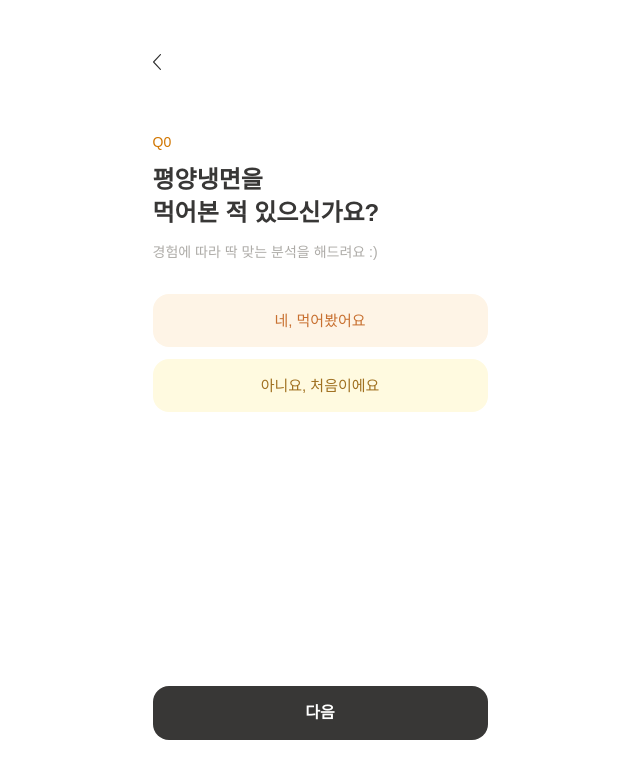
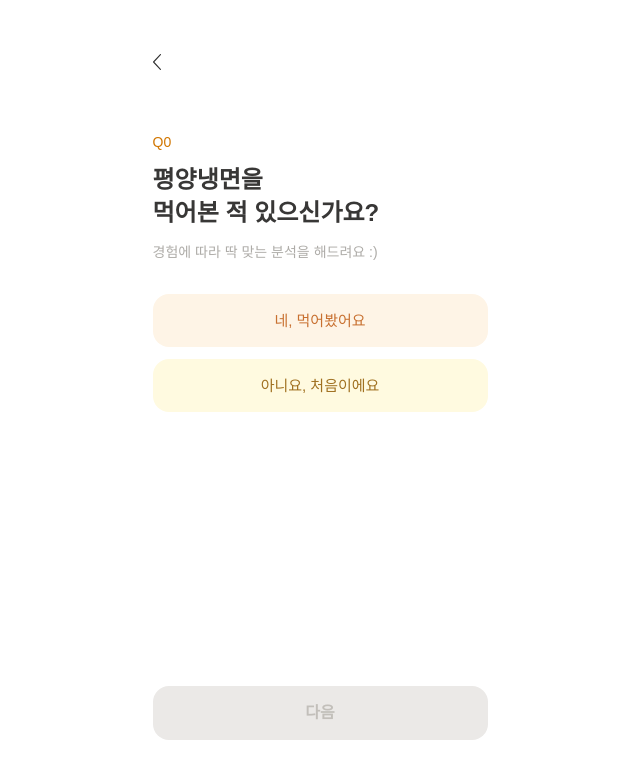
Before and after one commit to plers-org/pyongyang_naengmyeon_test_FrontEnd, a Next.js app: page /quiz/branch in a window 1280 px wide. Shown: the top 778 px of the page, without its empty margins (320-960 px from the left). Built offline with nearby package versions, Linux system fonts and the light colour scheme.

Commit message:
fix : #18 option button 선택 시 색 고정되게 수정 및 disabled 활성화

```diff
--- a/src/app/quiz/branch/page.tsx
+++ b/src/app/quiz/branch/page.tsx
@@ -1,12 +1,19 @@
+"use client";
+
+import { useState } from "react";
 import { AppBar } from "@/components/common/AppBar";
 import { DefaultButton } from "@/components/common/DefaultButton";
 import { OptionButton } from "@/components/common/OptionButton";
 
+type Answer = "experienced" | "beginner";
+
 export default function Page() {
+  const [answer, setAnswer] = useState<Answer | null>(null);
+
   return (
     <main className="flex flex-col min-h-screen pt-11 pb-15">
       <AppBar />
-      <div className="flex flex-col px-5 pt-[54px] ">
+      <div className="flex flex-col px-5 pt-[54px]">
         <p className="text-caption2 text-orange-80">Q0</p>
         <h1 className="text-headline2 text-warm-gray-90 mt-3">
           평양냉면을
@@ -16,14 +23,28 @@ export default function Page() {
         <p className="text-subtitle1 text-warm-gray-50 mt-3">
           경험에 따라 딱 맞는 분석을 해드려요 :)
         </p>
-        <OptionButton className="mt-[31px]" variant="option1">
+        <OptionButton
+          className="mt-[31px]"
+          variant="option1"
+          selected={answer === "experienced"}
+          onClick={() => setAnswer("experienced")}
+        >
           네, 먹어봤어요
         </OptionButton>
-        <OptionButton className="mt-3" variant="option2">
+        <OptionButton
+          className="mt-3"
+          variant="option2"
+          selected={answer === "beginner"}
+          onClick={() => setAnswer("beginner")}
+        >
           아니요, 처음이에요
         </OptionButton>
       </div>
-      <DefaultButton variant="primary" className="mt-auto mx-5">
+      <DefaultButton
+        variant="primary"
+        className="mt-auto mx-5"
+        disabled={answer === null}
+      >
         다음
       </DefaultButton>
     </main>
--- a/src/components/common/OptionButton.tsx
+++ b/src/components/common/OptionButton.tsx
@@ -4,34 +4,56 @@ export type OptionButtonVariant = "option1" | "option2" | "option3" | "option4";
 
 export type OptionButtonProps = ButtonHTMLAttributes<HTMLButtonElement> & {
   variant?: OptionButtonVariant;
+  selected?: boolean;
 };
 
-const VARIANT_STYLES: Record<OptionButtonVariant, string> = {
-  option1:
-    "bg-button-option1-bg-default text-button-option1-text-default active:bg-button-option1-bg-selected active:text-button-option1-text-selected",
-  option2:
-    "bg-button-option2-bg-default text-button-option2-text-default active:bg-button-option2-bg-selected active:text-button-option2-text-selected",
-  option3:
-    "bg-button-option3-bg-default text-button-option3-text-default active:bg-button-option3-bg-selected active:text-button-option3-text-selected",
-  option4:
-    "bg-button-option4-bg-default text-button-option4-text-default active:bg-button-option4-bg-selected active:text-button-option4-text-selected",
+const VARIANT_STYLES: Record<
+  OptionButtonVariant,
+  { default: string; selected: string }
+> = {
+  option1: {
+    default:
+      "bg-button-option1-bg-default text-button-option1-text-default active:bg-button-option1-bg-selected active:text-button-option1-text-selected",
+    selected: "bg-button-option1-bg-selected text-button-option1-text-selected",
+  },
+  option2: {
+    default:
+      "bg-button-option2-bg-default text-button-option2-text-default active:bg-button-option2-bg-selected active:text-button-option2-text-selected",
+    selected: "bg-button-option2-bg-selected text-button-option2-text-selected",
+  },
+  option3: {
+    default:
+      "bg-button-option3-bg-default text-button-option3-text-default active:bg-button-option3-bg-selected active:text-button-option3-text-selected",
+    selected: "bg-button-option3-bg-selected text-button-option3-text-selected",
+  },
+  option4: {
+    default:
+      "bg-button-option4-bg-default text-button-option4-text-default active:bg-button-option4-bg-selected active:text-button-option4-text-selected",
+    selected: "bg-button-option4-bg-selected text-button-option4-text-selected",
+  },
 };
 
 export function OptionButton({
   variant = "option1",
+  selected = false,
   className,
   children,
   ...props
 }: OptionButtonProps) {
+  const colorStyles = selected
+    ? VARIANT_STYLES[variant].selected
+    : VARIANT_STYLES[variant].default;
+
   return (
     <button
       className={[
         "flex w-full cursor-pointer items-center justify-center rounded-2xl px-5 py-4 text-center text-[15px] font-medium leading-[1.4] transition-colors disabled:cursor-not-allowed disabled:opacity-50",
-        VARIANT_STYLES[variant],
+        colorStyles,
         className,
       ]
         .filter(Boolean)
         .join(" ")}
+      aria-pressed={selected}
       {...props}
     >
       {children}
```
